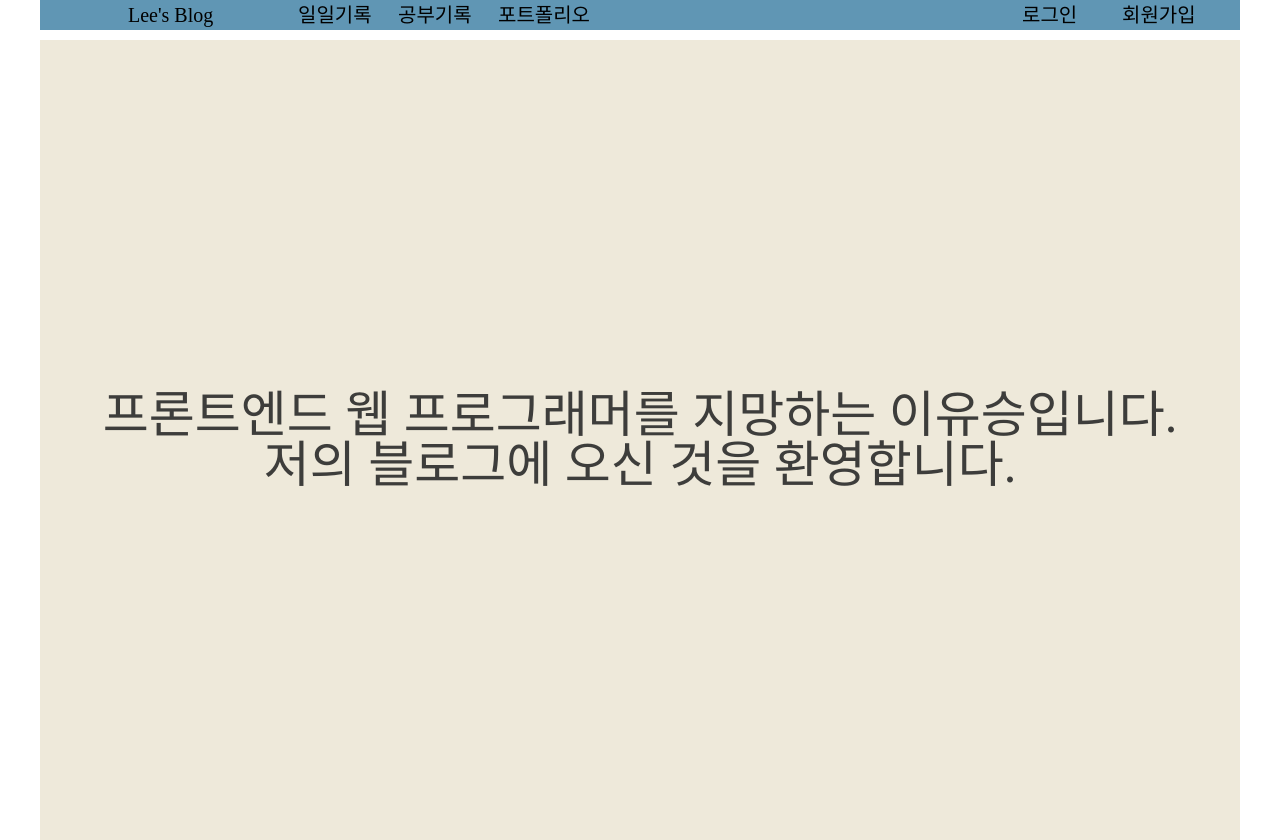
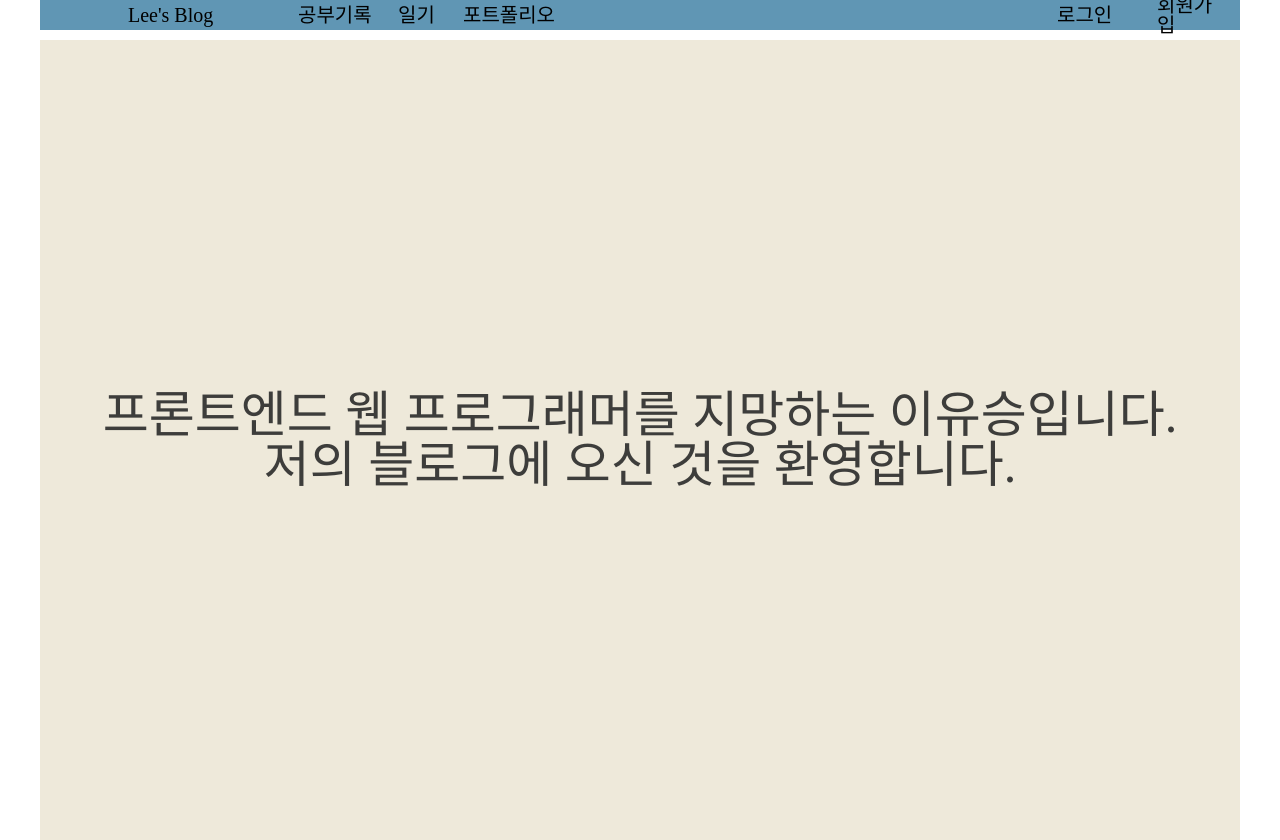
Before and after one commit to Akows/prj06myBlog, a React (Create React App) app in the folder frontend/: page / in a window 1280 px wide. Built offline with nearby package versions, Linux system fonts and the light colour scheme; no server answers; a web font is replaced by a local one.

Commit message:
[프로젝트 리메이크] [프로젝트 완성 후 유지보수] [내용 수정] - 상단 메뉴바 내용 수정. - 수정된 내용에 맞춰 버튼 간격 조정. - 미사용 파일 삭제. - 프로젝트를 빌드하여 배포함.

```diff
--- a/frontend/src/Components/TopMenuBar.js
+++ b/frontend/src/Components/TopMenuBar.js
@@ -17,8 +17,8 @@ const TopMenuBar = () => {
                 <Link to='/'><p className={styles.menutext}>Lee's Blog</p></Link>
             </div>
             <div className={[styles.menubutton, styles.centeralignment].join(' ')}>
-                <Link to='/dailyrecord'><p className={styles.menutext}>일일기록</p></Link>
                 <Link to='/studyrecord'><p className={styles.menutext}>공부기록</p></Link>
+                <Link to='/dailyrecord'><p className={styles.menutext}>일기</p></Link>
                 <div onClick={onMove}><p className={styles.menutext}>포트폴리오</p></div>
             </div>
 
--- a/frontend/src/styles/TopMenuBar.module.css
+++ b/frontend/src/styles/TopMenuBar.module.css
@@ -37,6 +37,9 @@
     font-size: 20px;
     transition: all 1s ease;
 }
+.centeralignment > a:nth-child(2) {
+    width: 65px;
+}
 .centeralignment > a:hover {
     color: red;
 }
@@ -60,6 +63,9 @@
     width: 120px;
     font-size: 20px;
     transition: all 1s ease;
+}
+.background:hover .centeralignment > a:nth-child(2) {
+    width: 90px;
 }
 
 .logoutbutton {
```
Also changed, not shown: frontend/src/Pages/myproject/MyProject.js (deleted, +0 -9 lines).
